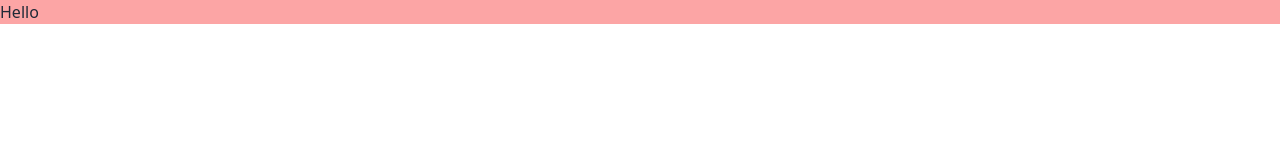
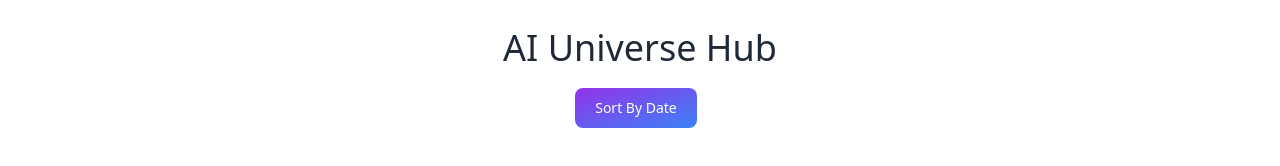
Before and after one commit to hasibimamhridoy/ai-universehub-dom-project, a website built with Vite: page index.html in a window 1280 px wide. Built offline with nearby package versions, Linux system fonts and the light colour scheme.

Commit message:
header section done

```diff
--- a/index.html
+++ b/index.html
@@ -14,7 +14,24 @@
 </head>
 
 <body>
-    <h1 class="bg-red-300">Hello</h1>
+
+    <!-- headser section -->
+    <header class="space-y-5 flex justify-center items-center">
+        <div class="head-container space-y-5 lg:mt-7">
+
+            <h1 class="text-4xl text-center">AI Universe Hub</h1>
+
+            <div class="flex justify-center">
+                <button type="button" class=" text-white bg-gradient-to-br from-purple-600 to-blue-500 hover:bg-gradient-to-bl focus:ring-4 focus:outline-none focus:ring-blue-300 dark:focus:ring-blue-800 font-medium rounded-lg text-sm px-5 py-2.5 text-center mr-2 mb-2 ">Sort By Date</button>
+            </div>
+
+        </div>
+    </header>
+    <!-- headser section End -->
+
+
+
+
     <script src="https://cdnjs.cloudflare.com/ajax/libs/flowbite/1.6.3/flowbite.min.js"></script>
     <script src="script.js"></script>
 </body>
```
